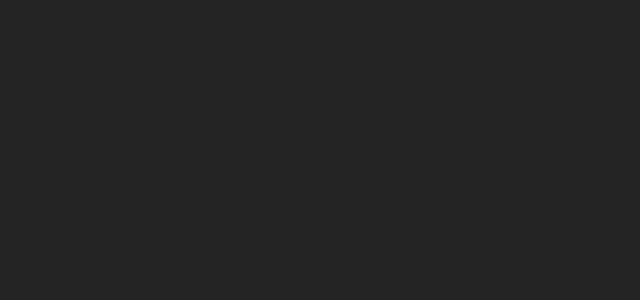
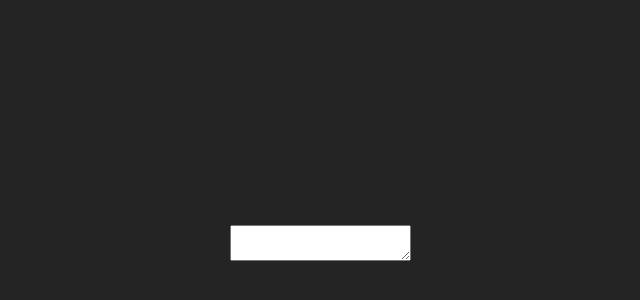
Before and after one commit to mihosri/markdown-previewer, a React (Vite) app in the folder markdown-previewer/: page / in a window 1280 px wide. Shown: the part 154-454 px from the top of the page, without its empty margins (320-960 px from the left). Built offline with nearby package versions, Linux system fonts and the light colour scheme.

Commit message:
Added test script into the project and user stories 1 and 2
test 1 and 2 passed

```diff
--- a/markdown-previewer/index.html
+++ b/markdown-previewer/index.html
@@ -4,6 +4,7 @@
     <meta charset="UTF-8" />
     <link rel="icon" type="image/svg+xml" href="/vite.svg" />
     <meta name="viewport" content="width=device-width, initial-scale=1.0" />
+    <script src="https://cdn.freecodecamp.org/testable-projects-fcc/v1/bundle.js" defer></script>
     <title>Simple React Markdown Previewer</title>
   </head>
   <body>
--- a/markdown-previewer/src/App.tsx
+++ b/markdown-previewer/src/App.tsx
@@ -5,8 +5,14 @@
   const [count, setCount] = useState(0)
 
   return (
-    <>
-    </>
+    <div>
+      <textarea id="editor">
+
+      </textarea>
+      <div id="preview">
+
+      </div>
+    </div>
   )
 }
 
```
